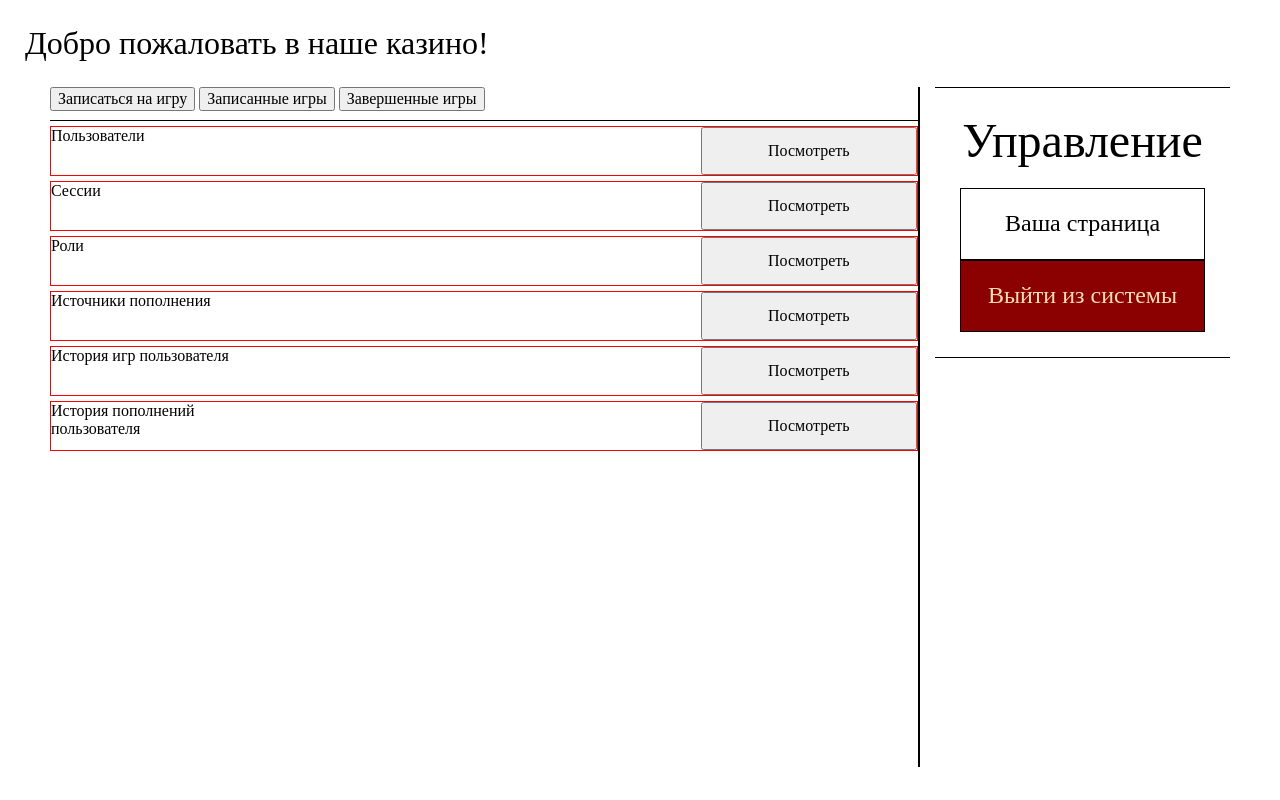
After one commit to PavPar/casino, a PHP site: page /pages/admin/admin.html in a window 1280 px wide. The commit adds this page. Run offline with PHP 8.4, Linux system fonts and the light colour scheme.

Commit message:
feat: fixed some stuff

```diff
--- /dev/null
+++ b/blocks/session/_type/session_type-option.css
@@ -0,0 +1,3 @@
+.session_type-option{
+    grid-template-columns: 25% 25% 25% 25%;
+}
--- a/index.php
+++ b/index.php
@@ -1,5 +1,6 @@
 <?php
 include "./php/index_tpl.php";
+sessionStart(3);
 ?>
 <!DOCTYPE html>
 <html lang="ru">
--- /dev/null
+++ b/pages/admin/admin.html
@@ -0,0 +1,88 @@
+<!DOCTYPE html>
+<html lang="ru">
+
+<head>
+    <meta charset="UTF-8">
+    <meta name="viewport" content="width=device-width, initial-scale=1.0">
+    <meta http-equiv="X-UA-Compatible" content="ie=edge">
+    <title>Онлайн Казино</title>
+    <link rel="stylesheet" type="text/css" href="../../styles/index.css">
+</head>
+
+<body class="page">
+    <header class="header">
+        <h1 class="header__title">Добро пожаловать в наше казино!</h1>
+    </header>
+    <main class="content">
+        <section class="sessions">
+            <nav class="sessions__navbar">
+                <button>Записаться на игру</button>
+                <button>Записанные игры</button>
+                <button>Завершенные игры</button>
+            </nav>
+
+            <form class="sessions__list" action="./php/joingame.php" method="POST">
+                <div class="session session_type-option">
+                    <p class="session__name">Пользователи</p>
+                    <button name="session" class="session__button session__button_type-join" value="{SESSION_ID}"
+                        style="grid-column: -2">Посмотреть</button>
+
+                </div>
+
+                <div class="session session_type-option">
+                    <p class="session__name">Сессии</p>
+                    <button name="session" class="session__button session__button_type-join" value="{SESSION_ID}"
+                        style="grid-column: -2">Посмотреть</button>
+
+                </div>
+
+                <div class="session session_type-option">
+                    <p class="session__name">Роли</p>
+                    <button name="session" class="session__button session__button_type-join" value="{SESSION_ID}"
+                        style="grid-column: -2">Посмотреть</button>
+
+                </div>
+
+                <div class="session session_type-option">
+                    <p class="session__name">Источники пополнения</p>
+                    <button name="session" class="session__button session__button_type-join" value="{SESSION_ID}"
+                        style="grid-column: -2">Посмотреть</button>
+
+
+                </div>
+                <div class="session session_type-option">
+                    <p class="session__name">История игр пользователя</p>
+                    <button name="session" class="session__button session__button_type-join" value="{SESSION_ID}"
+                        style="grid-column: -2">Посмотреть</button>
+
+
+                </div>
+                <div class="session session_type-option">
+                    <p class="session__name">История пополнений пользователя</p>
+                    <button name="session" class="session__button session__button_type-join" value="{SESSION_ID}"
+                        style="grid-column: -2">Посмотреть</button>
+
+
+                </div>
+
+            </form>
+
+        </section>
+        <nav class="navbar navbar_position-right">
+            <section class="profile">
+                <h1 class="profile__title">Управление</h1>
+
+                <form class="form" action="userAuth.html" method="POST">
+                    <button class="button button_type-home" formaction="../userPage.php">Ваша страница</button>
+                    <button class="button button_type-logout" formaction="../logout.php">Выйти из системы</button>
+                </form>
+
+            </section>
+        </nav>
+    </main>
+    <footer class="footer">
+
+    </footer>
+</body>
+
+</html>
--- a/styles/index.css
+++ b/styles/index.css
@@ -17,7 +17,7 @@
 
 @import url(../blocks/sessions/sessions.css);
 @import url(../blocks/session/session.css);
-
+@import url(../blocks/session/_type/session_type-option.css);
 
 .header {}
 
```
Also changed, not shown: pages/admin/admin-control.php (added, +86 -0 lines), pages/admin/admin-info.html (added, +88 -0 lines), php/db.php (+30 -4 lines), php/index_tpl.php (+8 -15 lines), templates/index/index-admin.tpl (+9 -1 lines).
